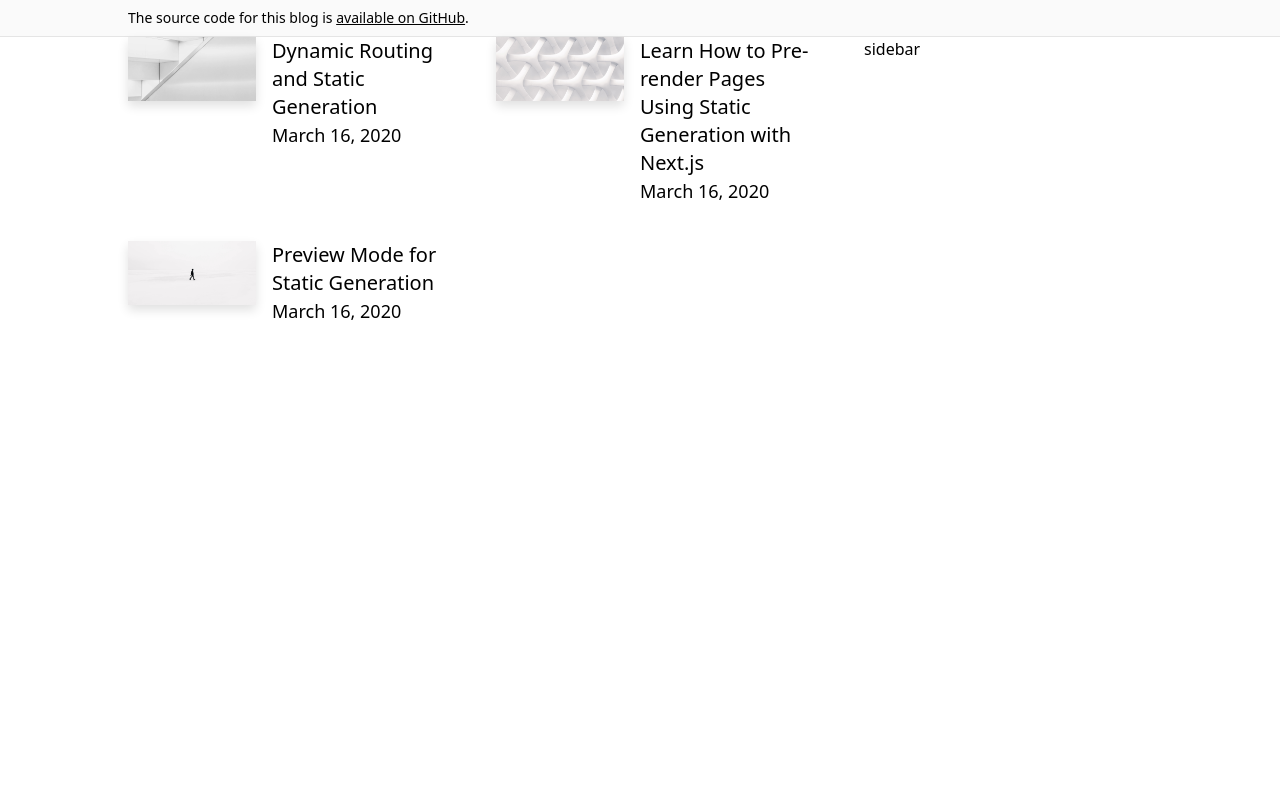
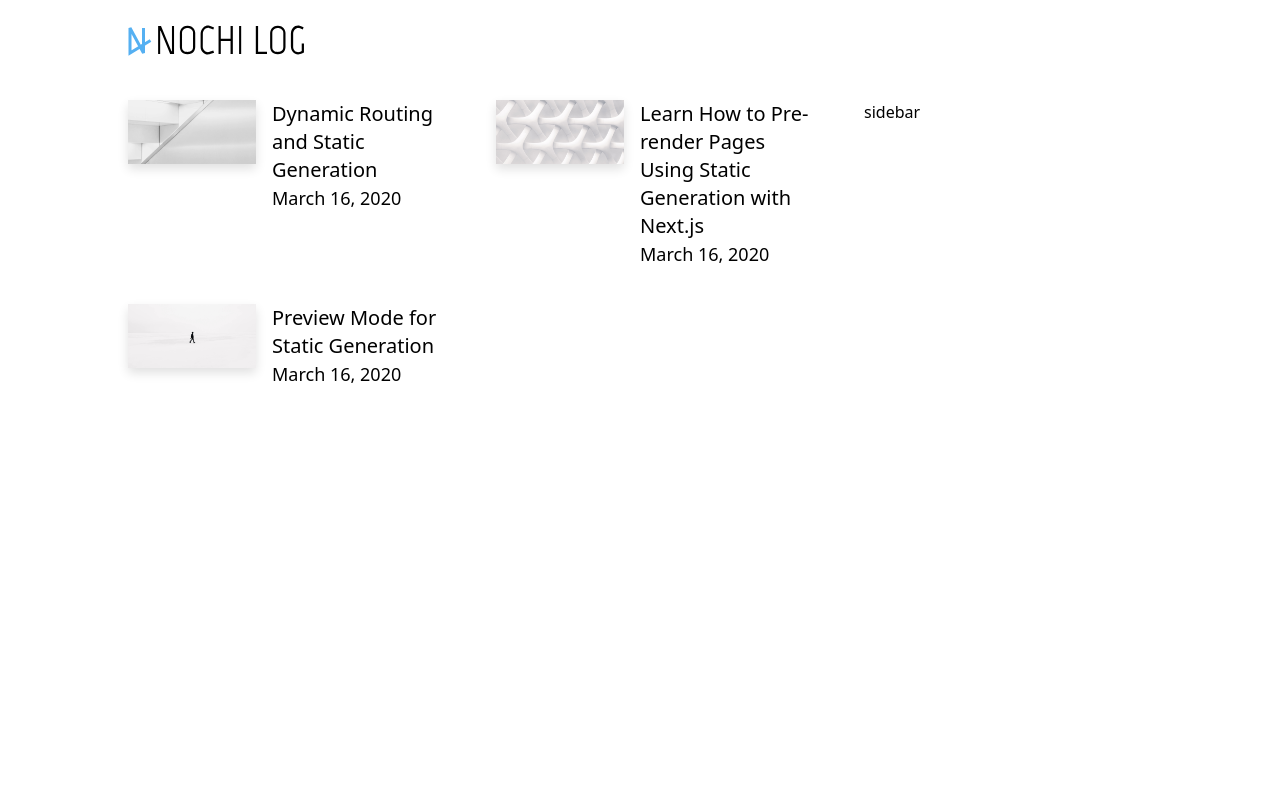
Before and after one commit to nochifuchi/nochi-log, a Next.js app: page / in a window 1280 px wide. Shown: the top 800 px of the page. Built offline with nearby package versions, Linux system fonts and the light colour scheme.

Commit message:
ヘッダー追加

```diff
--- a/components/header.tsx
+++ b/components/header.tsx
@@ -2,12 +2,13 @@ import Link from 'next/link'
 
 const Header = () => {
   return (
-    <h2 className="text-2xl md:text-4xl font-bold tracking-tight md:tracking-tighter leading-tight mb-20 mt-8">
-      <Link href="/" className="hover:underline">
-        Blog
-      </Link>
-      .
-    </h2>
+    <header className="flex items-center h-20 mb-5 mx-2 max-w-screen-lg lg:mx-auto max-w-screen-lg lg:mx-auto w-full">
+      <h1>
+        <Link href="/" className="hover:underline">
+          <img src="/assets/common/logo.svg" alt="NOCHI LOG" />
+        </Link>
+      </h1>
+    </header>
   )
 }
 
--- a/components/layout.tsx
+++ b/components/layout.tsx
@@ -1,4 +1,4 @@
-import Alert from './alert'
+import Header from '../components/header'
 import Footer from './footer'
 import Meta from './meta'
 
@@ -7,12 +7,12 @@ type Props = {
   children: React.ReactNode
 }
 
-const Layout = ({ preview, children }: Props) => {
+const Layout = ({ children }: Props) => {
   return (
     <>
       <Meta />
+      <Header />
       <div className="min-h-screen">
-        <Alert preview={preview} />
         <main>{children}</main>
       </div>
       <Footer />
--- a/pages/posts/[slug].tsx
+++ b/pages/posts/[slug].tsx
@@ -2,7 +2,6 @@ import { useRouter } from 'next/router'
 import ErrorPage from 'next/error'
 import Container from '../../components/container'
 import PostBody from '../../components/post-body'
-import Header from '../../components/header'
 import PostHeader from '../../components/post-header'
 import Layout from '../../components/layout'
 import { getPostBySlug, getAllPosts } from '../../lib/api'
@@ -27,7 +26,6 @@ export default function Post({ post, morePosts, preview }: Props) {
   return (
     <Layout preview={preview}>
       <Container>
-        <Header />
         {router.isFallback ? (
           <PostTitle>Loading…</PostTitle>
         ) : (
```
Also changed, not shown: public/assets/common/logo.svg (added).
